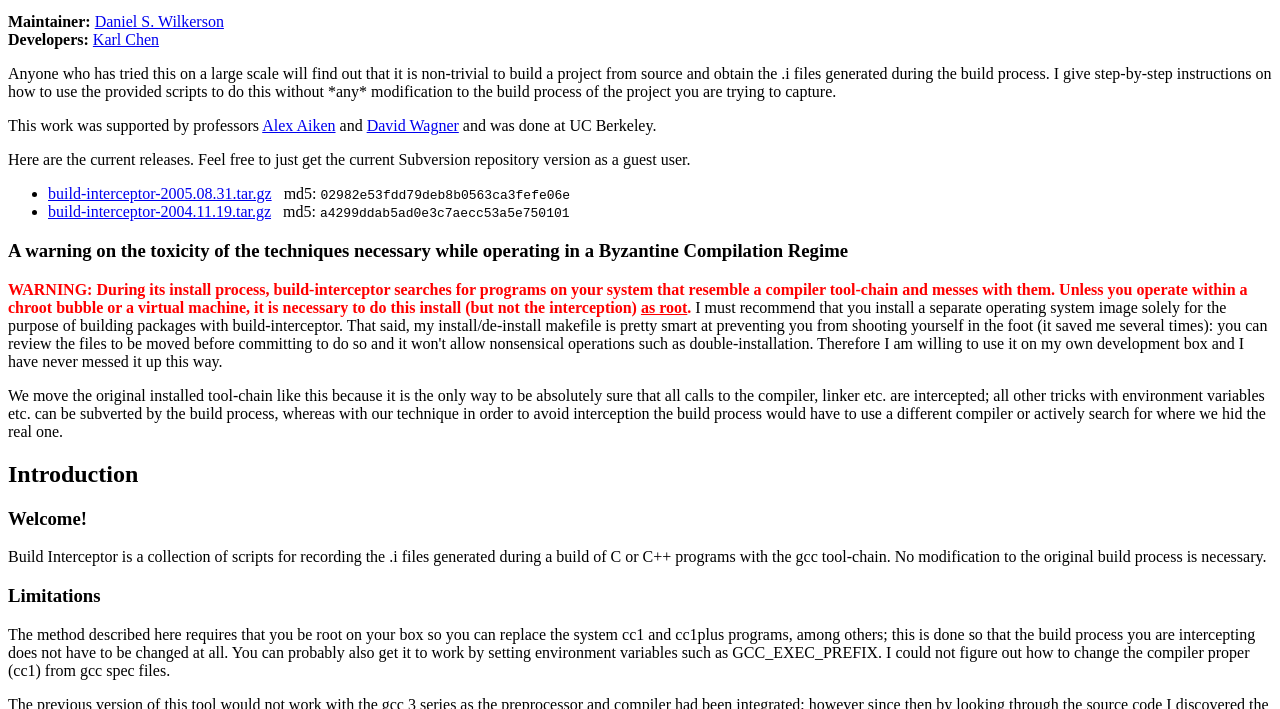
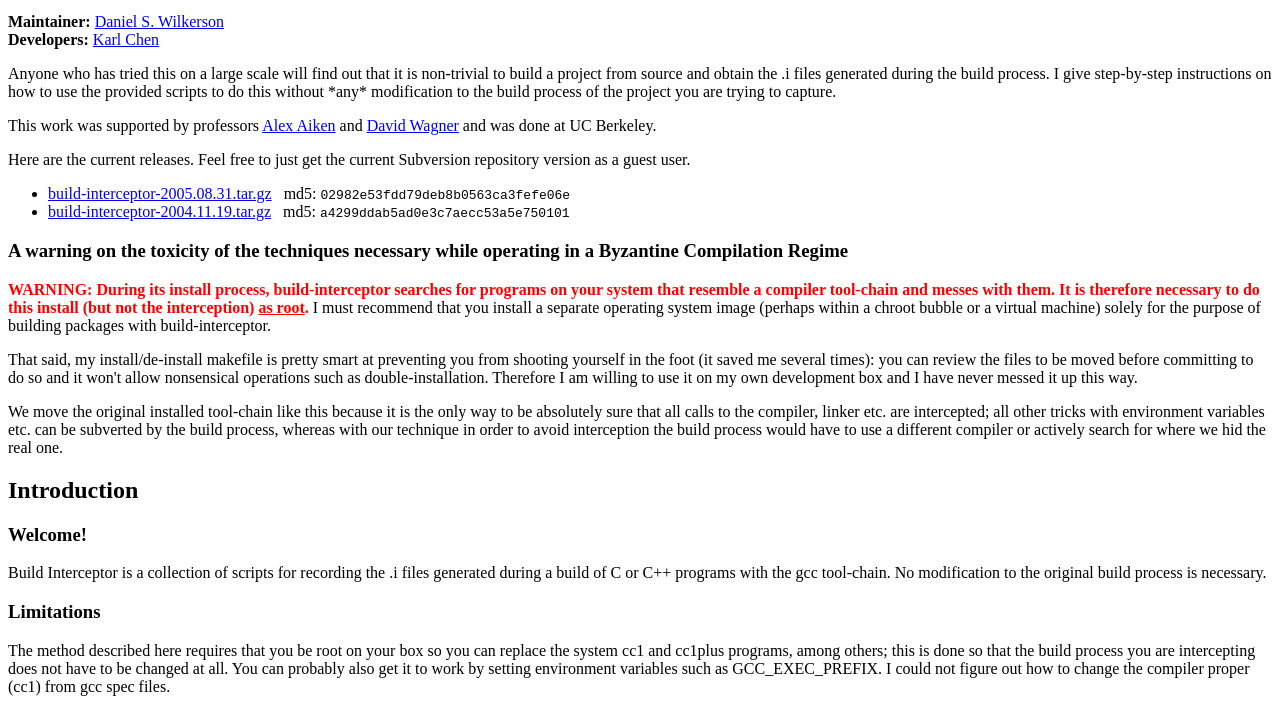
Before and after one commit to dsw/build-interceptor, a plain HTML site: page www/index.html in a window 1280 px wide. Shown: the part 87-796 px from the top of the page. Drawn offline with Linux system fonts and the light colour scheme.

Commit message:
split two paragraphs apart 1) about operating as root and 2) about how I trust it on my own box anyway; moved chroot bubble and virtual machine recommendation into the sentence about installing your own operating system image
git-svn-id: http://build-interceptor.tigris.org/svn/build-interceptor/trunk@221 8700b9f2-3af6-0310-88e9-a4e0a7708a09

```diff
--- a/www/index.html
+++ b/www/index.html
@@ -48,17 +48,18 @@ operating in a Byzantine Compilation Regime</h3>
 
 <p><font color=red> <b>WARNING: During its install process,
 build-interceptor searches for programs on your system that resemble a
-compiler tool-chain and messes with them.  Unless you operate within a
-chroot bubble or a virtual machine, it is necessary to do this install
-(but not the interception) <u>as root</u>.</b> </font> I must
-recommend that you install a separate operating system image solely
-for the purpose of building packages with build-interceptor.  That
-said, my install/de-install makefile is pretty smart at preventing you
-from shooting yourself in the foot (it saved me several times): you
-can review the files to be moved before committing to do so and it
-won't allow nonsensical operations such as double-installation.
-Therefore I am willing to use it on my own development box and I have
-never messed it up this way.
+compiler tool-chain and messes with them.  It is therefore necessary
+to do this install (but not the interception) <u>as root</u>.</b>
+</font> I must recommend that you install a separate operating system
+image (perhaps within a chroot bubble or a virtual machine) solely for
+the purpose of building packages with build-interceptor.
+
+<p>That said, my install/de-install makefile is pretty smart at
+preventing you from shooting yourself in the foot (it saved me several
+times): you can review the files to be moved before committing to do
+so and it won't allow nonsensical operations such as
+double-installation.  Therefore I am willing to use it on my own
+development box and I have never messed it up this way.
 
 <p>We move the original installed tool-chain like this because it is
 the only way to be absolutely sure that all calls to the compiler,
```
